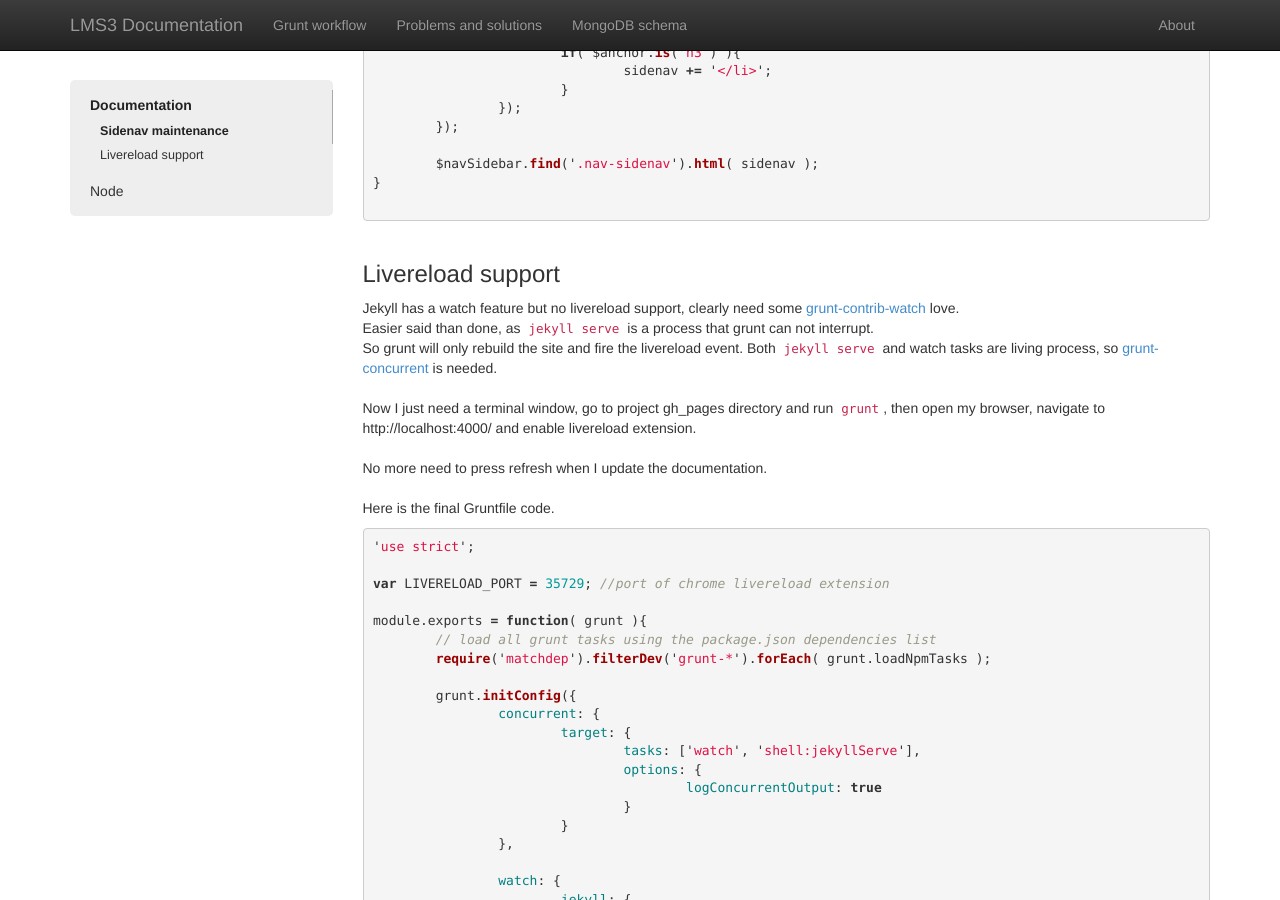
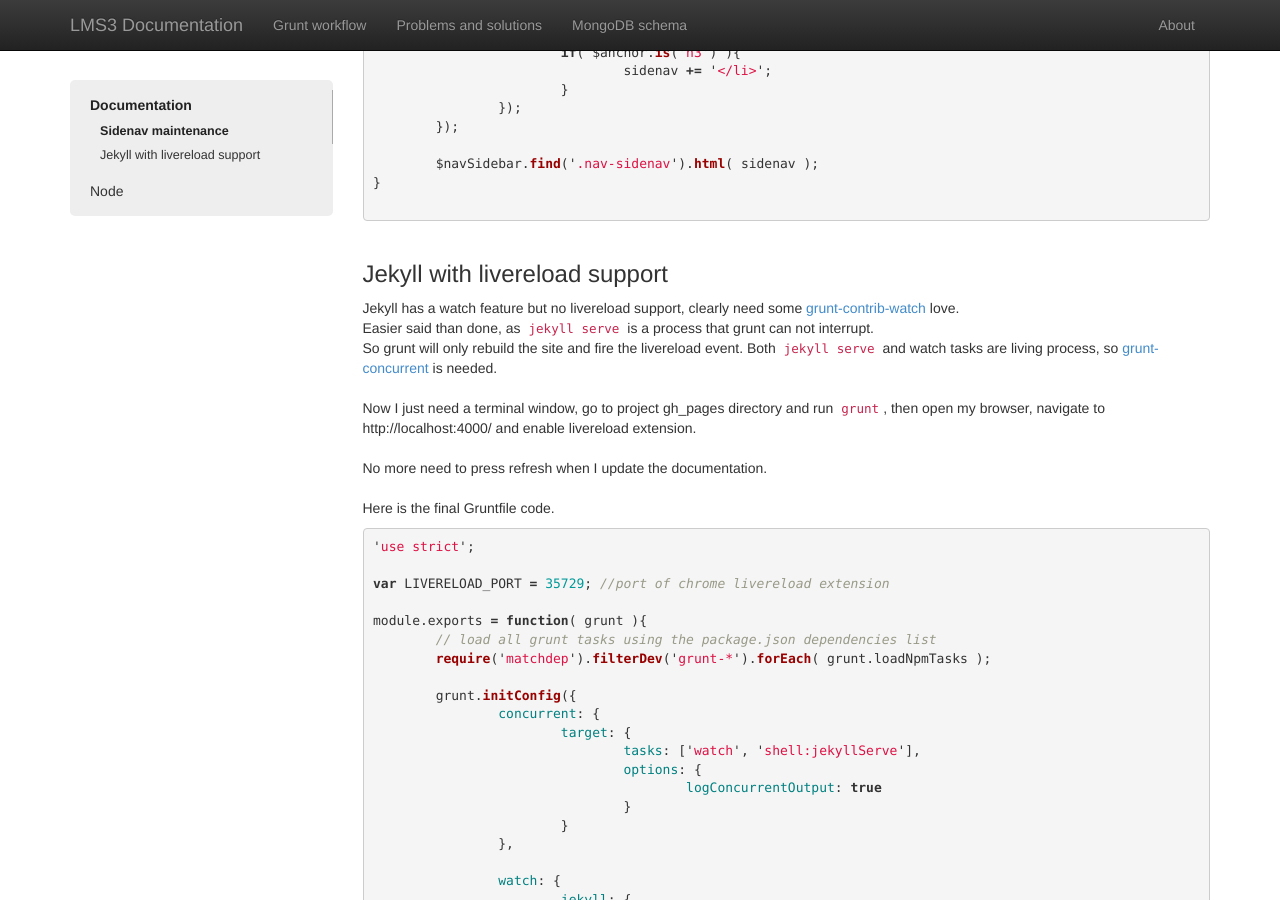
Before and after one commit to gmoulin/lms3, a Jekyll site: the page built from problems-and-solutions.html, in a window 1280 px wide and 900 px high, scrolled down 834 px. Built offline with Jekyll 4.4.1, drawn with Linux system fonts in a browser that asks for light colours; nearby versions of some CDN libraries.

Commit message:
renamed jekyll with livereload support section

```diff
--- a/problems-and-solutions.html
+++ b/problems-and-solutions.html
@@ -61,7 +61,7 @@ if( $navSidebar.find('.nav-sidenav').find('li').length === 0 ){
 	<!--/sidenav maintenance -->
 
 	<!-- livereload support -->
-	<h3 id="livereload-support">Livereload support</h3>
+	<h3 id="jekyll-with-livereload-support">Jekyll with livereload support</h3>
 	<p>
 		Jekyll has a watch feature but no livereload support, clearly need some <a href="https://github.com/gruntjs/grunt-contrib-watch" target="_blank">grunt-contrib-watch</a> love.<br />
 		Easier said than done, as <code>jekyll serve</code> is a process that grunt can not interrupt.<br />
```
